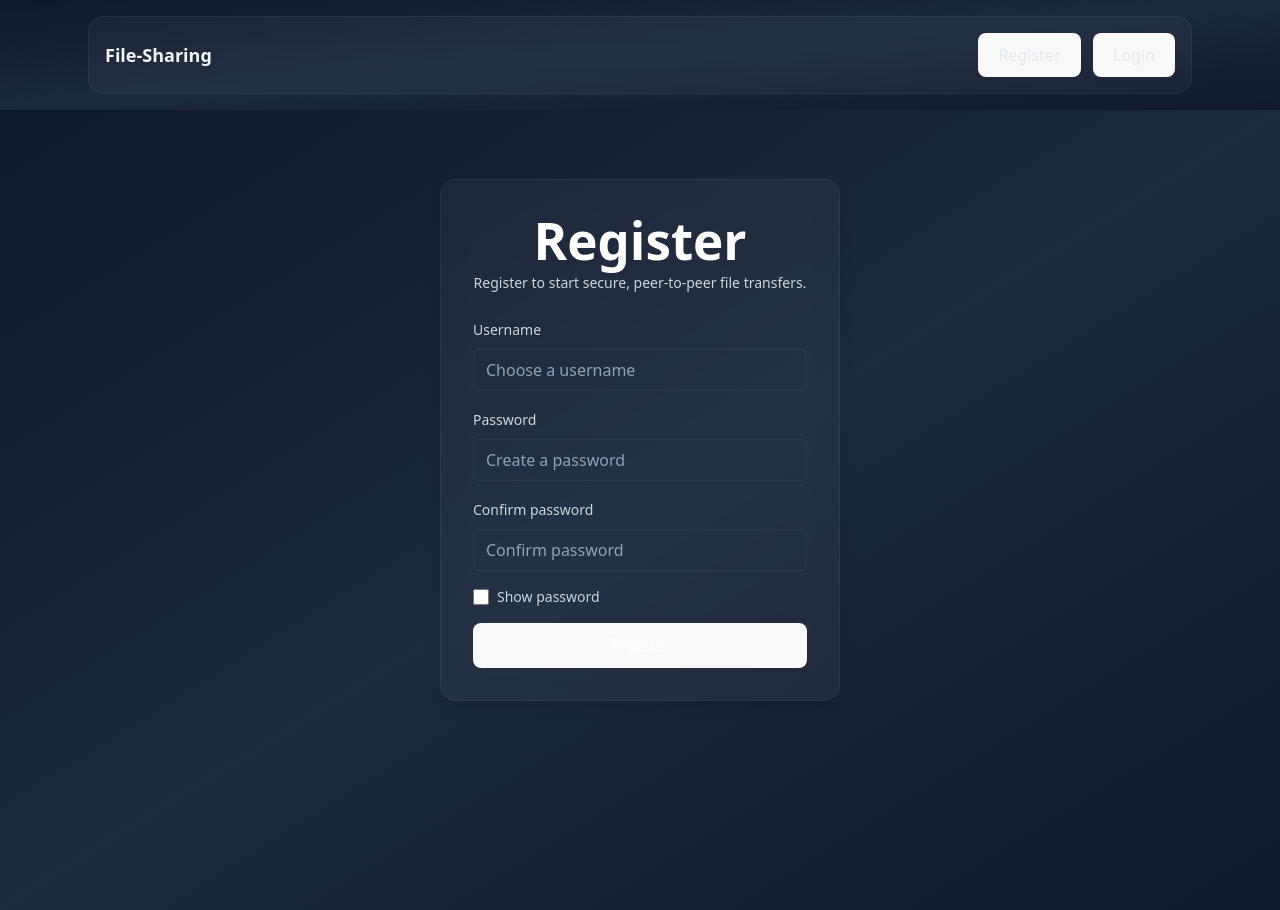
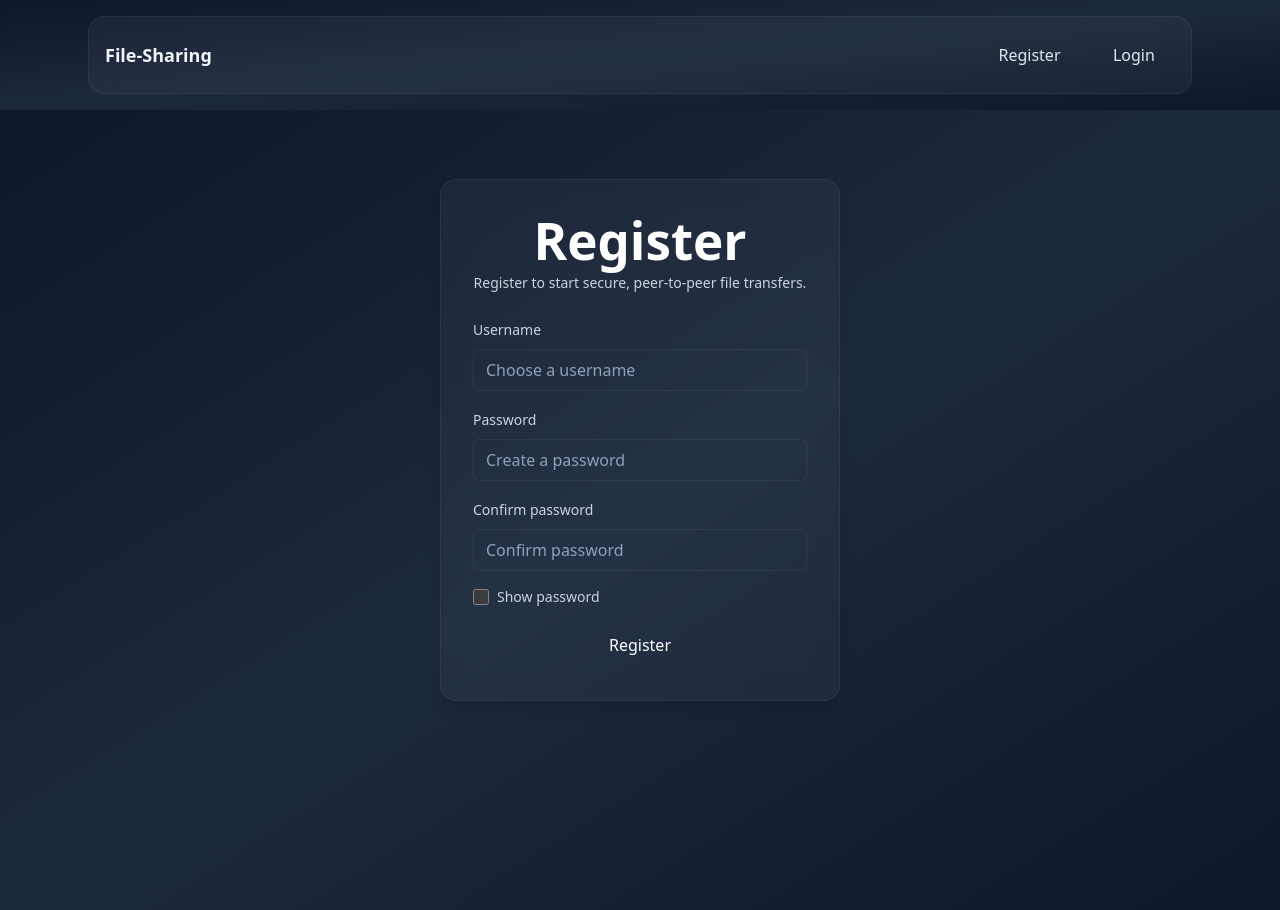
Before and after one commit to ArteenM/File-Sharing, a React (Vite) app in the folder frontend/: page / in a window 1280 px wide. Built offline with nearby package versions, Linux system fonts and the light colour scheme.

Commit message:
Fixed light mode vs. dark mode appearance in browsers causing different looking CSS.

```diff
--- a/frontend/src/index.css
+++ b/frontend/src/index.css
@@ -3,6 +3,22 @@
 @tailwind base;
 @tailwind components;
 @tailwind utilities;
+
+@layer base {
+  /* Force dark mode globally */
+  html {
+    @apply bg-slate-900;
+    color-scheme: dark;
+  }
+
+  body {
+    @apply bg-slate-900 text-slate-100 min-h-screen;
+  }
+
+  #root {
+    @apply min-h-screen bg-slate-900;
+  }
+}
 
 @layer utilities {
   .no-scrollbar::-webkit-scrollbar {
@@ -19,9 +35,10 @@
   line-height: 1.5;
   font-weight: 400;
 
-  color-scheme: light dark;
-  color: rgba(255, 255, 255, 0.87);
-  background-color: #242424;
+  /* Force dark mode colors */
+  color-scheme: dark;
+  color: rgba(241, 245, 249, 0.87); /* slate-100 */
+  background-color: rgb(15, 23, 42); /* slate-900 */
 
   font-synthesis: none;
   text-rendering: optimizeLegibility;
@@ -31,11 +48,12 @@
 
 a {
   font-weight: 500;
-  color: #646cff;
+  color: #60a5fa; /* blue-400 for dark mode */
   text-decoration: inherit;
 }
+
 a:hover {
-  color: #535bf2;
+  color: #93c5fd; /* blue-300 */
 }
 
 body {
@@ -45,11 +63,17 @@ body {
   min-width: 320px;
   min-height: 100vh;
   overflow: hidden;
+  background-color: rgb(15, 23, 42); /* slate-900 */
 }
 
 h1 {
   font-size: 3.2em;
   line-height: 1.1;
+}
+
+/* Force dark styling for form elements */
+input, select, textarea {
+  color-scheme: dark;
 }
 
 button {
@@ -64,22 +88,30 @@ button {
 }
 
 button:hover {
-  border-color: #646cff;
+  border-color: #60a5fa;
 }
+
 button:focus,
 button:focus-visible {
   outline: 4px auto -webkit-focus-ring-color;
 }
 
+/* Remove light mode overrides - force dark mode always */
 @media (prefers-color-scheme: light) {
   :root {
-    color: #213547;
-    background-color: #ffffff;
+    color: rgba(241, 245, 249, 0.87); /* Keep dark */
+    background-color: rgb(15, 23, 42); /* Keep dark */
   }
+
+  body {
+    background-color: rgb(15, 23, 42); /* Keep dark */
+  }
+
   a:hover {
-    color: #747bff;
+    color: #93c5fd; /* Keep dark mode link color */
   }
+
   button {
-    background-color: #f9f9f9;
+    background-color: transparent; /* Don't force white background */
   }
 }
```
